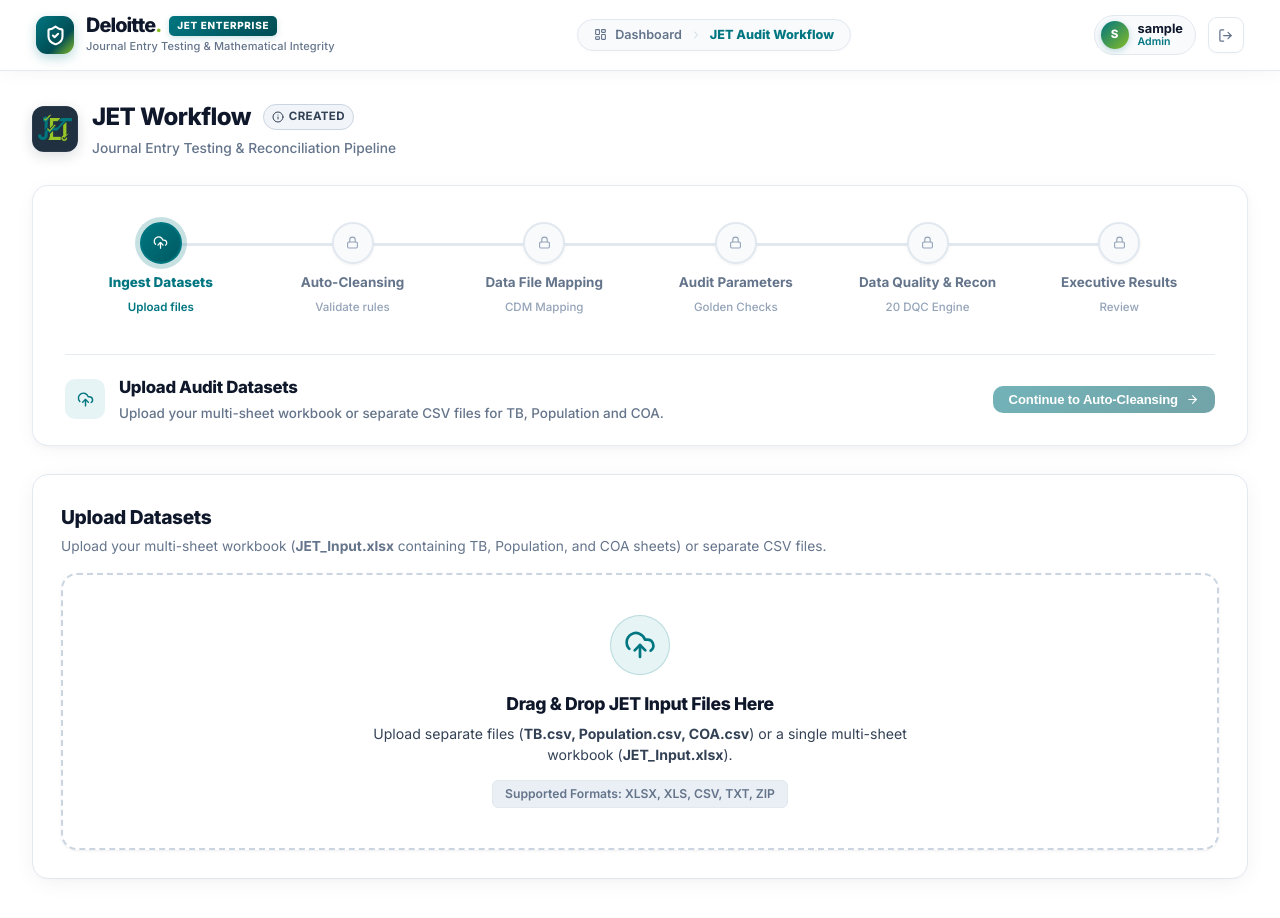
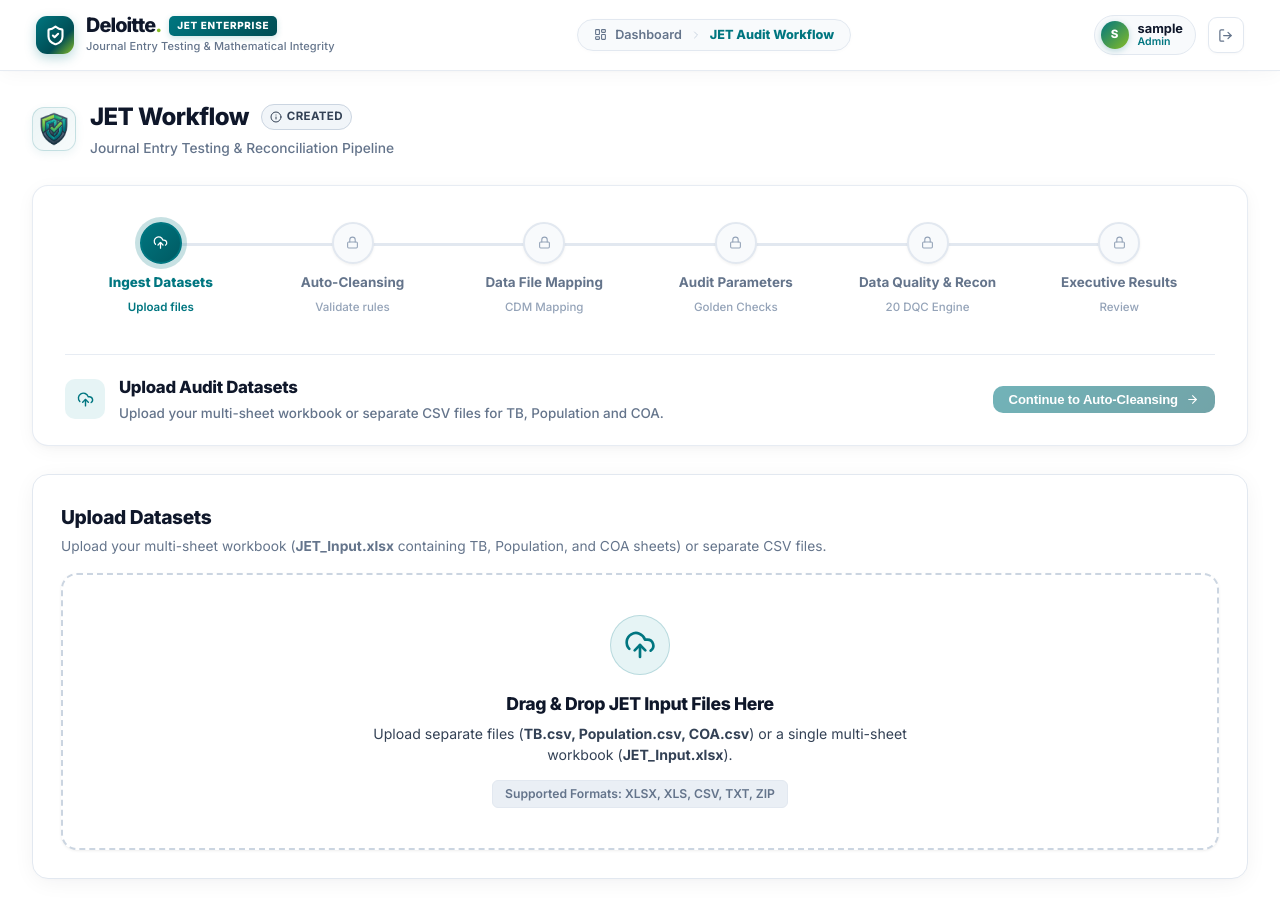
Before and after one commit to Aayush007A/automated_JET, a React (Vite) app in the folder frontend/: page /omnia-jet in a window 1280 px wide. Shown: the top 918 px of the page. Built offline with nearby package versions, Linux system fonts and the light colour scheme; sample sign-in values are in the browser's storage.

Commit message:
fix(ui): center transparent shield emblem in frosted squircle badge with zero distortion

```diff
--- a/frontend/src/pages/OmniaJet/OmniaJetWorkflow.tsx
+++ b/frontend/src/pages/OmniaJet/OmniaJetWorkflow.tsx
@@ -693,18 +693,30 @@
       {/* Page Header: Left aligned, generous breathing room */}
       <div style={{ display: 'flex', flexWrap: 'wrap', alignItems: 'center', justifyContent: 'space-between', gap: '18px', marginBottom: '26px' }}>
         <div style={{ display: 'flex', alignItems: 'center', gap: '14px' }}>
-          <img
-            src="/icons/jet_workflow_icon.png"
-            alt="JET Workflow"
-            style={{
-              width: '46px',
-              height: '46px',
-              borderRadius: '12px',
-              boxShadow: '0 4px 14px rgba(15, 23, 42, 0.14)',
-              flexShrink: 0,
-              display: 'block',
-            }}
-          />
+          <div style={{
+            width: '44px',
+            height: '44px',
+            borderRadius: '12px',
+            background: 'linear-gradient(135deg, rgba(0, 118, 128, 0.08) 0%, rgba(0, 118, 128, 0.03) 100%)',
+            border: '1px solid rgba(0, 118, 128, 0.18)',
+            display: 'flex',
+            alignItems: 'center',
+            justifyContent: 'center',
+            boxShadow: '0 3px 10px rgba(0, 118, 128, 0.08)',
+            flexShrink: 0,
+            padding: '4px'
+          }}>
+            <img
+              src="/icons/concept_1_shield.png"
+              alt="JET Workflow"
+              style={{
+                width: '100%',
+                height: '100%',
+                objectFit: 'contain',
+                display: 'block'
+              }}
+            />
+          </div>
           <div>
             <div style={{ display: 'flex', alignItems: 'center', gap: '12px', flexWrap: 'wrap' }}>
               <h1 style={{ fontSize: '1.5rem', fontWeight: 800, color: 'var(--text-primary)', margin: 0, letterSpacing: '-0.025em' }}>
--- a/frontend/src/pages/SparkJet/SparkJetWorkflow.tsx
+++ b/frontend/src/pages/SparkJet/SparkJetWorkflow.tsx
@@ -1055,18 +1055,30 @@
       {/* Page Header: Left aligned, generous breathing room */}
       <div style={{ display: 'flex', flexWrap: 'wrap', alignItems: 'center', justifyContent: 'space-between', gap: '18px', marginBottom: '26px' }}>
         <div style={{ display: 'flex', alignItems: 'center', gap: '14px' }}>
-          <img
-            src="/icons/jet_workflow_icon.png"
-            alt="JET Workflow"
-            style={{
-              width: '46px',
-              height: '46px',
-              borderRadius: '12px',
-              boxShadow: '0 4px 14px rgba(15, 23, 42, 0.14)',
-              flexShrink: 0,
-              display: 'block',
-            }}
-          />
+          <div style={{
+            width: '44px',
+            height: '44px',
+            borderRadius: '12px',
+            background: 'linear-gradient(135deg, rgba(0, 118, 128, 0.08) 0%, rgba(0, 118, 128, 0.03) 100%)',
+            border: '1px solid rgba(0, 118, 128, 0.18)',
+            display: 'flex',
+            alignItems: 'center',
+            justifyContent: 'center',
+            boxShadow: '0 3px 10px rgba(0, 118, 128, 0.08)',
+            flexShrink: 0,
+            padding: '4px'
+          }}>
+            <img
+              src="/icons/concept_1_shield.png"
+              alt="JET Workflow"
+              style={{
+                width: '100%',
+                height: '100%',
+                objectFit: 'contain',
+                display: 'block'
+              }}
+            />
+          </div>
           <div>
             <div style={{ display: 'flex', alignItems: 'center', gap: '12px', flexWrap: 'wrap' }}>
               <h1 style={{ fontSize: '1.5rem', fontWeight: 800, color: 'var(--text-primary)', margin: 0, letterSpacing: '-0.025em' }}>
```
Also changed, not shown: frontend/public/icons/concept_1_shield.png, frontend/public/icons/jet_shield_icon.png.
